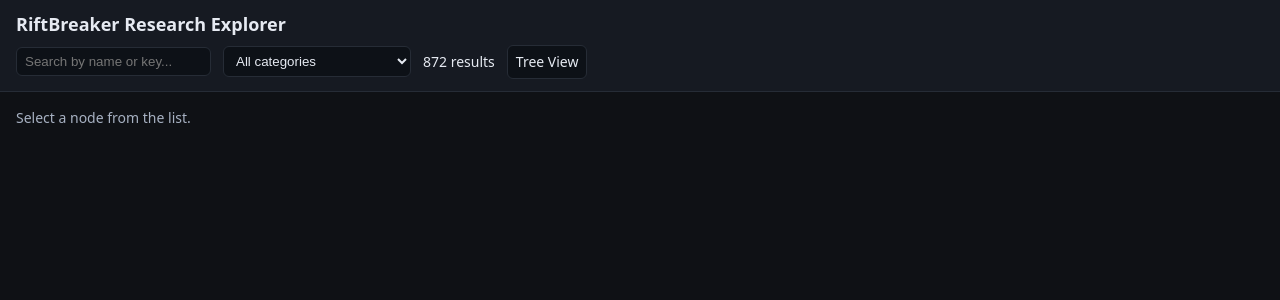
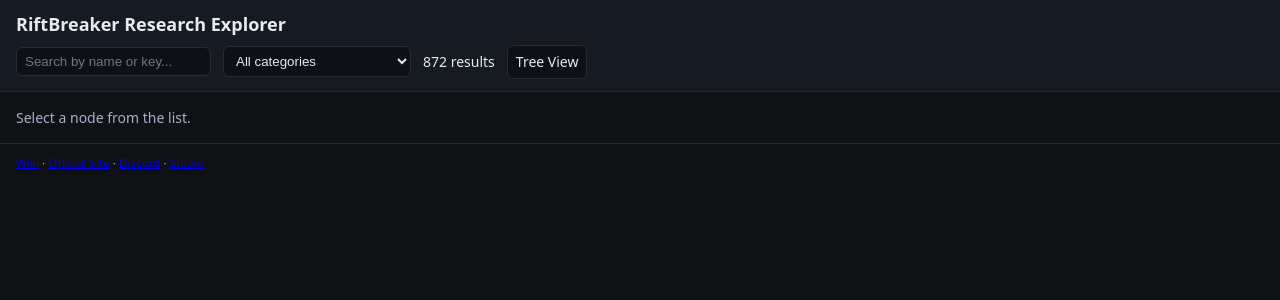
Before and after one commit to ahoff-git/RiftBreaker-research-parse, a Next.js app: page / in a window 1280 px wide. Shown: the top 300 px of the page. Built offline with nearby package versions, Linux system fonts and the light colour scheme.

Commit message:
feat: add footer with official links

```diff
--- /dev/null
+++ b/components/Footer.jsx
@@ -0,0 +1,24 @@
+import { Fragment } from 'react'
+
+const links = [
+  { href: 'https://riftbreaker.fandom.com/wiki/The_Riftbreaker_Wiki', label: 'Wiki' },
+  { href: 'https://www.riftbreaker.com/', label: 'Official Site' },
+  { href: 'https://www.discord.gg/exorstudios', label: 'Discord' },
+  { href: 'http://store.steampowered.com/app/780310/?utm_source=exor_channel&utm_medium=riftbreaker_website&utm_content=button', label: 'Steam' }
+]
+
+export default function Footer({ tip = null }) {
+  return (
+    <footer>
+      <small>
+        {links.map(({ href, label }, i) => (
+          <Fragment key={href}>
+            <a href={href} target="_blank" rel="noopener noreferrer">{label}</a>
+            {i < links.length - 1 && ' · '}
+          </Fragment>
+        ))}
+        {tip && <Fragment> · {tip}</Fragment>}
+      </small>
+    </footer>
+  )
+}
--- a/pages/index.jsx
+++ b/pages/index.jsx
@@ -4,6 +4,7 @@
 import { normalizeName, topoOrderForTarget, sumCosts, formatNumber } from '../lib/graphUtils.mjs'
 import { useGraph } from '../lib/useGraph.mjs'
 import MiniMap from '../components/MiniMap.jsx'
+import Footer from '../components/Footer.jsx'
 
 const SHOW_TIP = false
 
@@ -188,13 +189,7 @@
           {detailsContent}
         </section>
       </main>
-      {SHOW_TIP && (
-        <footer>
-          <small>
-            Tip: Use analyze_research.ts to generate research_graph.json, and gui2lookup.ts to fill readable names.
-          </small>
-        </footer>
-      )}
+      <Footer tip={SHOW_TIP ? 'Tip: Use analyze_research.ts to generate research_graph.json, and gui2lookup.ts to fill readable names.' : null} />
     </>
   )
 }
--- a/pages/tree.jsx
+++ b/pages/tree.jsx
@@ -5,6 +5,7 @@
 import Link from 'next/link'
 import TechTreeCanvas from '../components/TechTreeCanvas.jsx'
 import MiniMap from '../components/MiniMap.jsx'
+import Footer from '../components/Footer.jsx'
 
 const MAIN_WIDTH = 800
 const MAIN_HEIGHT = 600
@@ -64,6 +65,7 @@
   }
 
   return (
+    <>
       <div className="techtree-container">
         <h1>Research Tech Tree</h1>
         <div className="controls" style={{ display: 'flex', gap: 12, alignItems: 'center' }}>
@@ -102,5 +104,7 @@
           height={MINI_HEIGHT}
         />
       </div>
+      <Footer />
+    </>
   )
 }
```
Lines whose indentation alone changed are shown as unchanged.
